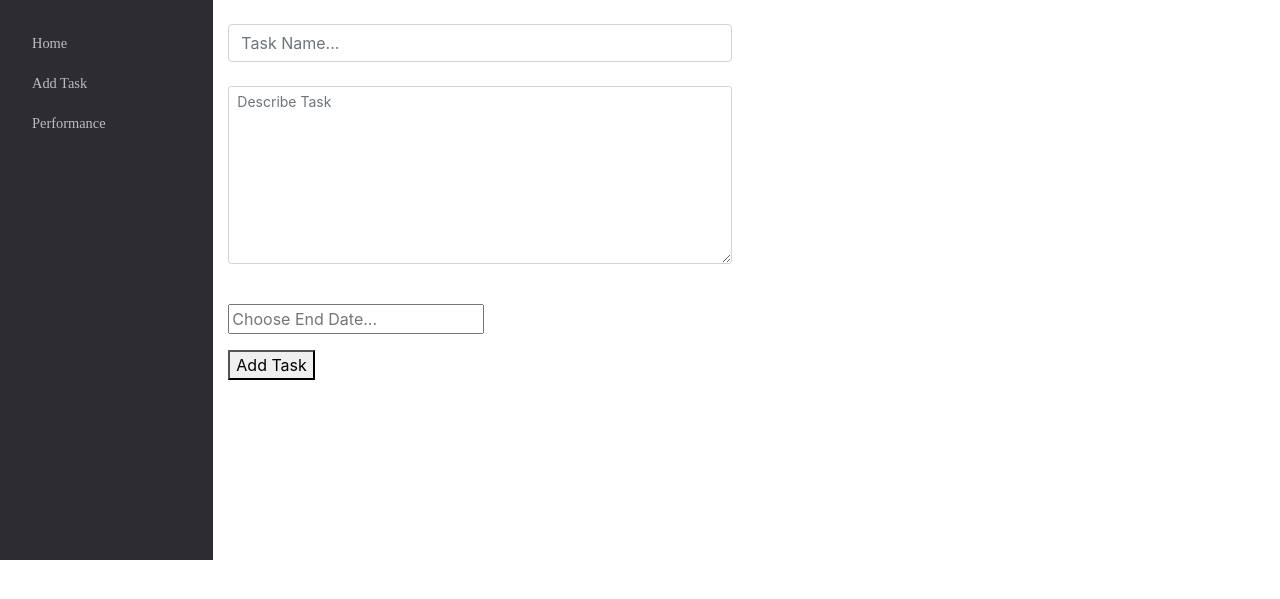
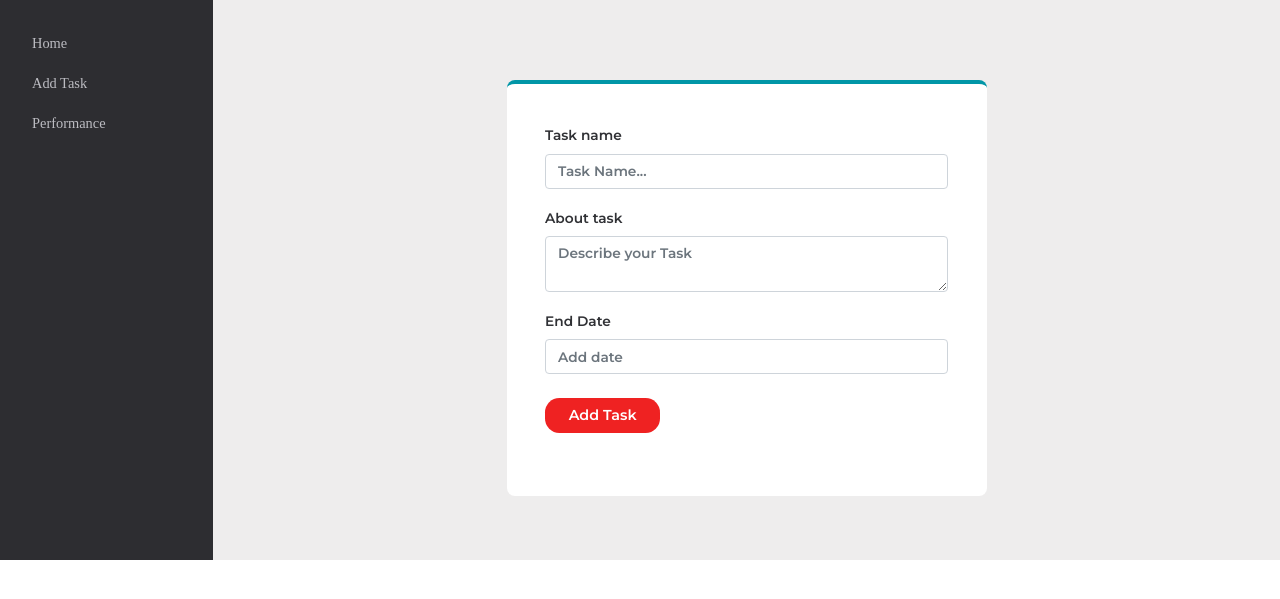
Before and after one commit to iamhritik/Todo-App, a Django app: page /taskadd in a window 1280 px wide. Shown: the part 56-655 px from the top of the page. Run offline with Django 3.2, Linux system fonts and the light colour scheme; some libraries are stand-ins or nearby versions.

Commit message:
Change design of add template.

```diff
--- a/main/templates/add.html
+++ b/main/templates/add.html
@@ -6,6 +6,11 @@
     .optionbar{height:100%;background-color:#2d2d31;height:35em;padding-top:1em;padding-left:1em!important;padding-right:1.5em;}
     #options{height:2em;width:auto;background-color:#2C2C320;margin-top:0.5em;border-radius:0.4em;padding-top:0.4em;padding-left:1em;padding-right:1em;}
     #links{color:#BCBCC2;text-decoration:none;font-family:ubuntu;font-size:0.9em;}
+
+    .addtask{background-color:#eeeded;}
+    #formdiv{margin-top:5em;height:26em;width:30em;background:#ffffff;padding:2.4em;text-align:left;border-radius:0.5em;border-top:solid 4px #0196a7;}
+
+    #button-submit{background:#ef2222;border:none;padding:0.4em;color:white;margin-top:0.6em;height:2.4em;width:8em;border-radius:1em;font-size:0.9em;font-family:'Montserrat',sans-serif;}
 {%endblock%}
 {% block content%}
   <div class="row">
@@ -27,25 +32,26 @@
             </a>
         </div>
     </div>
-    <div class="col-sm-5 addtask">
+    <div class="col-sm-10 addtask">
+        <center>
+        <div id="formdiv">
             <form action="taskadd" method="post">
-            <div class="form-row">
-                <div class="form-group col-md-12">
-                    <input type="text" name="taskname" class="form-control mb-2 mt-4 mr-sm-2"  placeholder="Task Name..." id="taskname" maxlength="50">
+                  <div class="form-group">
+                    <label for="formGroupExampleInput" style="font-size:0.86em;color:#303135;font-family:'Montserrat',sans-serif;">Task name</label>
+                    <input type="text" class="form-control" id="formGroupExampleInput" placeholder="Task Name..." name="taskname" style="font-size:0.86em;color:#3d3c3c;font-family:'Montserrat',sans-serif;">
                   </div>
-                <div class="form-group col-md-12">
-                    <textarea type="text" name="taskdetail" class="form-control form-control-sm mr-sm-4" placeholder="Describe Task" rows="8" id="taskdetail" maxlength="150"></textarea><br/>
+                  <div class="form-group">
+                    <label for="formGroupExampleInput2" style="font-size:0.86em;color:#303135;font-family:'Montserrat',sans-serif;">About task</label>
+                  <textarea class="form-control" name="taskdetail" rows="2"  placeholder="Describe your Task" style="font-size:0.86em;color:#585858;font-family:'Montserrat',sans-serif;"></textarea>
                   </div>
-                <div class="form-group col-md-12">
-                    <input name="enddate" id="datepicker" placeholder="Choose End Date...">
-                </div>
+                    <div class="form-group">
+                        <label for="inputZip" style="font-size:0.86em;color:#303135;font-family:'Montserrat',sans-serif;" >End Date</label>
+                        <input type="text" class="form-control" id="datepicker" name="enddate" placeholder="Add date" style="font-size:0.86em;color:#585858;font-family:'Montserrat',sans-serif;">
                     </div>
                 <button type="submit" id="button-submit">Add Task</button>
             </form>
-
         </div>
-    <div class="col-sm-5">
-
+    </center>
     </div>
   </div>
 
--- a/main/templates/base.html
+++ b/main/templates/base.html
@@ -8,7 +8,7 @@
       <script src="https://cdnjs.cloudflare.com/ajax/libs/datepicker/0.6.5/datepicker.min.js" integrity="sha256-/7FLTdzP6CfC1VBAj/rsp3Rinuuu9leMRGd354hvk0k=" crossorigin="anonymous"></script>
       <script src="https://unpkg.com/ionicons@5.1.2/dist/ionicons.js"></script>
 
-      <link href="https://fonts.googleapis.com/css2?family=Montserrat:wght@600&display=swap" rel="stylesheet">
+      <link href="https://fonts.googleapis.com/css2?family=Montserrat:wght@600&family=Roboto:wght@600&display=swap" rel="stylesheet">
     <style>
       {% block css%}{% endblock%}
       .navbar-brand{color:#FB5C32!important;font-weight:600;}
--- a/main/templates/index.html
+++ b/main/templates/index.html
@@ -2,7 +2,7 @@
 {% load static %}
 {%block css%}
     html,body{height:100%;}
-    ion-icon{width:2em;height:2em;}
+    ion-icon{width:2em;height:2em;color:#f22020;}
     .optionbar{height:100%;background-color:#2d2d31;height:35em;padding-top:1em;padding-left:1em!important;padding-right:1.5em;}
     #options{height:2em;width:auto;background-color:#2C2C320;margin-top:0.5em;padding:1em;}
     #links{color:#BCBCC2;text-decoration:none;font-family:ubuntu;font-size:0.9em;}
```
Lines whose indentation alone changed are shown as unchanged.
